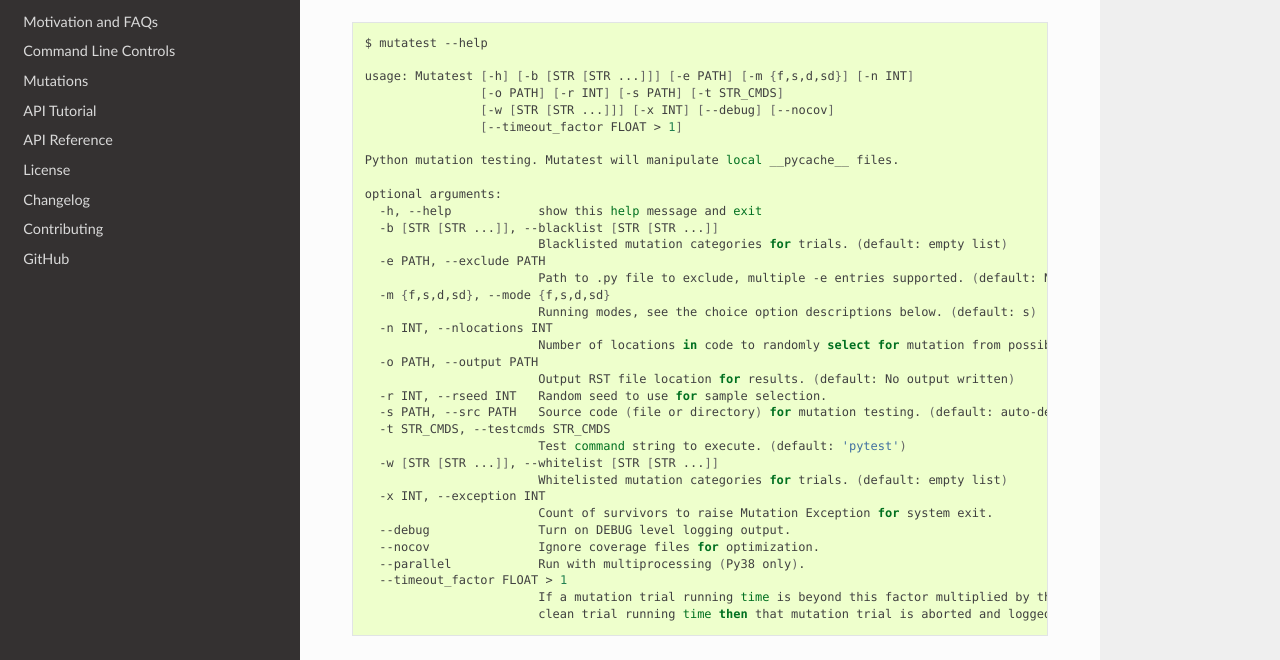
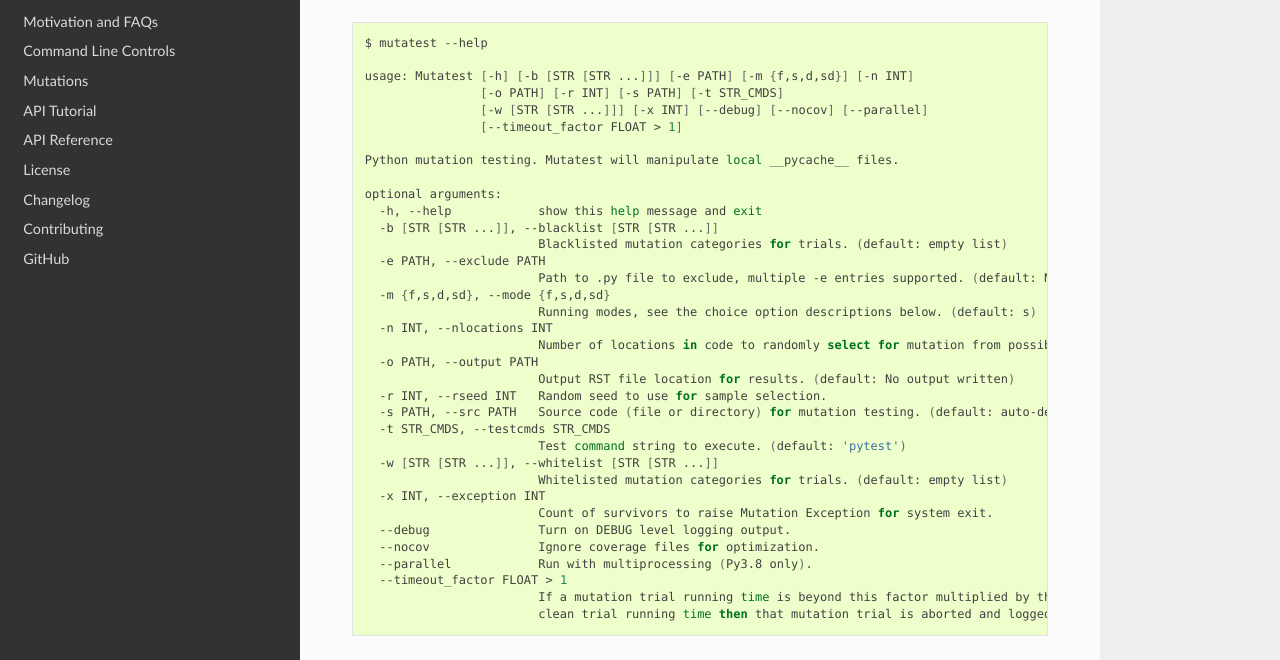
Before and after one commit to EvanKepner/mutatest, a Sphinx documentation site: the page built from docs/index.rst, in a window 1280 px wide and 900 px high, scrolled down 1673 px. Shown: the part 157-817 px from the top of the window. Built offline with Sphinx 7.4.7 and the Read the Docs theme 2.0.0, drawn with Linux system fonts in a browser that asks for light colours.

Commit message:
help output update

```diff
--- a/docs/commandline.rst
+++ b/docs/commandline.rst
@@ -359,7 +359,7 @@ Run ``mutatest --help`` to see command line arguments and supported operations:
 
     usage: Mutatest [-h] [-b [STR [STR ...]]] [-e PATH] [-m {f,s,d,sd}] [-n INT]
                     [-o PATH] [-r INT] [-s PATH] [-t STR_CMDS]
-                    [-w [STR [STR ...]]] [-x INT] [--debug] [--nocov]
+                    [-w [STR [STR ...]]] [-x INT] [--debug] [--nocov] [--parallel]
                     [--timeout_factor FLOAT > 1]
 
     Python mutation testing. Mutatest will manipulate local __pycache__ files.
@@ -386,7 +386,7 @@ Run ``mutatest --help`` to see command line arguments and supported operations:
                             Count of survivors to raise Mutation Exception for system exit.
       --debug               Turn on DEBUG level logging output.
       --nocov               Ignore coverage files for optimization.
-      --parallel            Run with multiprocessing (Py38 only).
+      --parallel            Run with multiprocessing (Py3.8 only).
       --timeout_factor FLOAT > 1
                             If a mutation trial running time is beyond this factor multiplied by the first
                             clean trial running time then that mutation trial is aborted and logged as a timeout.
--- a/docs/index.rst
+++ b/docs/index.rst
@@ -86,7 +86,7 @@ Run ``mutatest --help`` to see command line arguments and supported operations:
 
     usage: Mutatest [-h] [-b [STR [STR ...]]] [-e PATH] [-m {f,s,d,sd}] [-n INT]
                     [-o PATH] [-r INT] [-s PATH] [-t STR_CMDS]
-                    [-w [STR [STR ...]]] [-x INT] [--debug] [--nocov]
+                    [-w [STR [STR ...]]] [-x INT] [--debug] [--nocov] [--parallel]
                     [--timeout_factor FLOAT > 1]
 
     Python mutation testing. Mutatest will manipulate local __pycache__ files.
@@ -113,7 +113,7 @@ Run ``mutatest --help`` to see command line arguments and supported operations:
                             Count of survivors to raise Mutation Exception for system exit.
       --debug               Turn on DEBUG level logging output.
       --nocov               Ignore coverage files for optimization.
-      --parallel            Run with multiprocessing (Py38 only).
+      --parallel            Run with multiprocessing (Py3.8 only).
       --timeout_factor FLOAT > 1
                             If a mutation trial running time is beyond this factor multiplied by the first
                             clean trial running time then that mutation trial is aborted and logged as a timeout.
```
